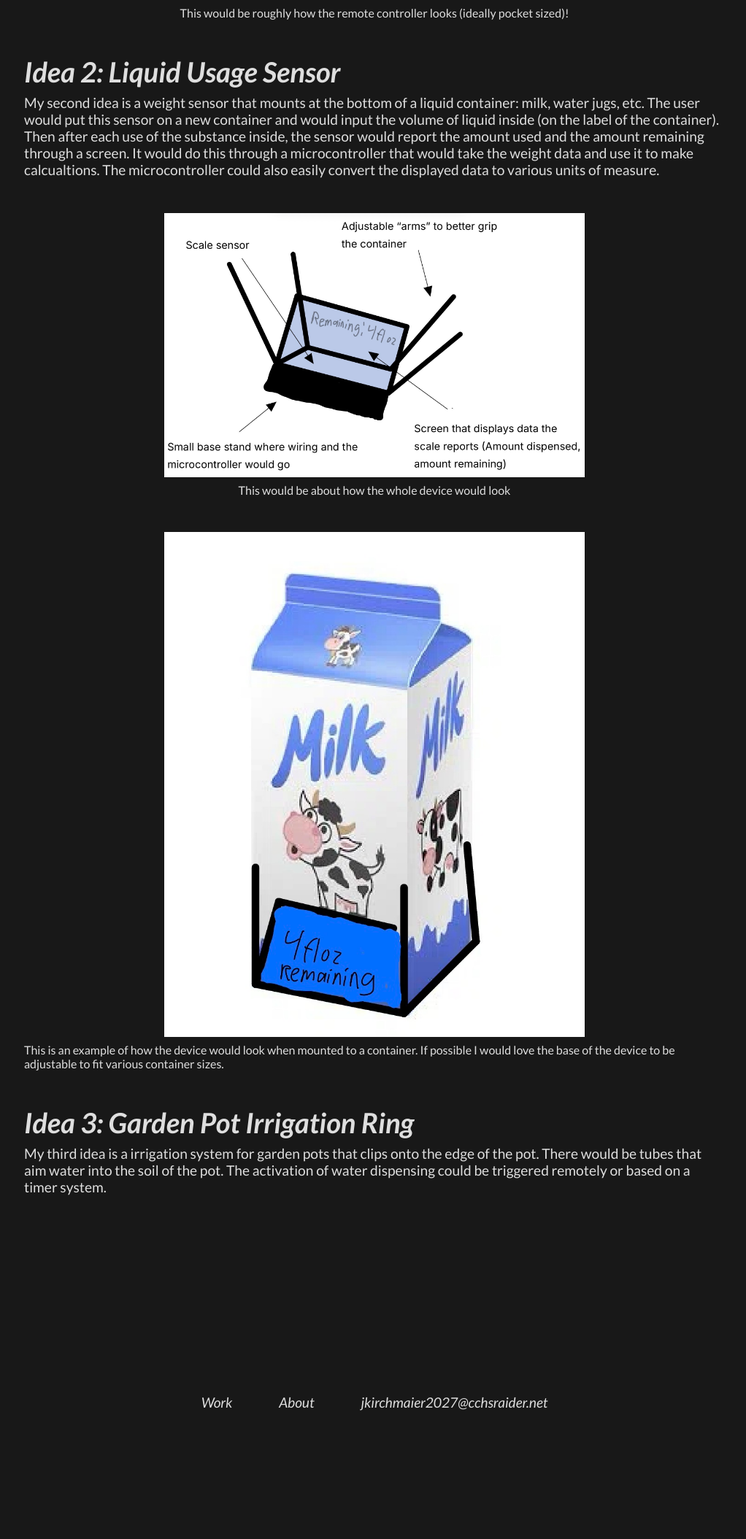
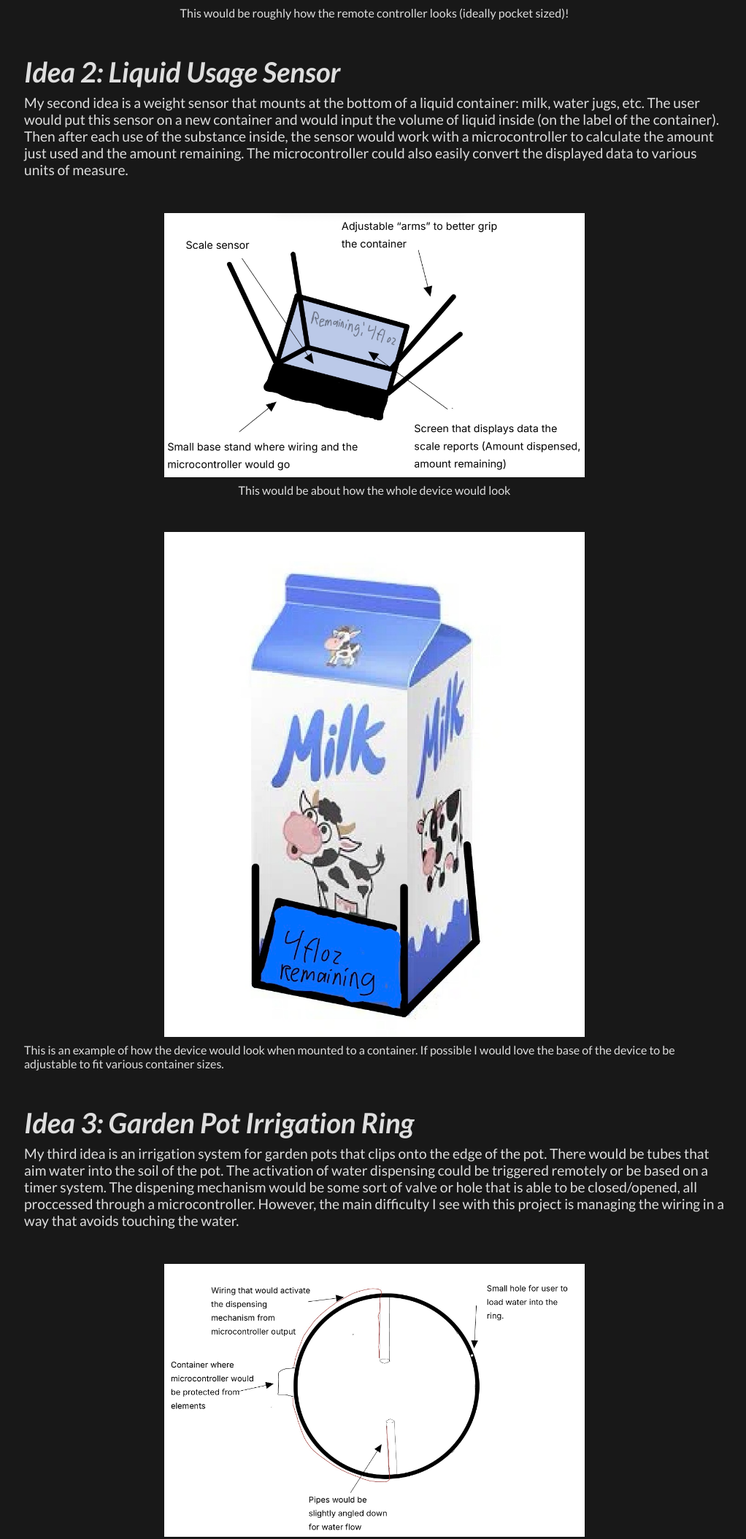
Before and after one commit to Jkirchma024/phys-s-12, a plain HTML site: page 01_intro/index.html in a window 1280 px wide. Shown: the part 2245-4354 px from the top of the page at 73% size, without its empty margins (127-1149 px from the left). Before the commit the page ends 4242 px from the top, so only its background shows below. Drawn offline with Linux system fonts and the light colour scheme.

Commit message:
First finished draft of 3 ideas

```diff
--- a/01_intro/index.html
+++ b/01_intro/index.html
@@ -57,10 +57,8 @@
       <p>
         My second idea is a weight sensor that mounts at the bottom of a liquid container: milk, water jugs, etc.
         The user would put this sensor on a new container and would input the volume of liquid inside (on the label of the container). Then after
-        each use of the substance inside, the sensor would report the amount used and the amount remaining through
-        a screen. It would do this through a microcontroller that would take the weight data and use it to make calcualtions.
-        The microcontroller could also easily convert the displayed data to various units of measure.
-
+        each use of the substance inside, the sensor would work with a microcontroller to calculate the amount just used and the amount
+        remaining. The microcontroller could also easily convert the displayed data to various units of measure.
 
       </p>
 
@@ -76,10 +74,17 @@
       <h2>Idea 3: Garden Pot Irrigation Ring</h2>
 
       <p>
-        My third idea is a irrigation system for garden pots that clips onto the edge of the pot.
+        My third idea is an irrigation system for garden pots that clips onto the edge of the pot.
         There would be tubes that aim water into the soil of the pot. The activation of water dispensing
-        could be triggered remotely or based on a timer system.
+        could be triggered remotely or be based on a timer system. The dispening mechanism would be some sort of
+        valve or hole that is able to be closed/opened, all proccessed through a microcontroller. However, the main difficulty I see with this project
+        is managing the wiring in a way that avoids touching the water.
       </p>
+
+      <img src="./Assets/irrigation.jpg" alt="">
+      <p class="caption"></p>
+
+
     </section>
   </body>
 
```
Also changed, not shown: 01_intro/Assets/irrigation.jpg (added).
